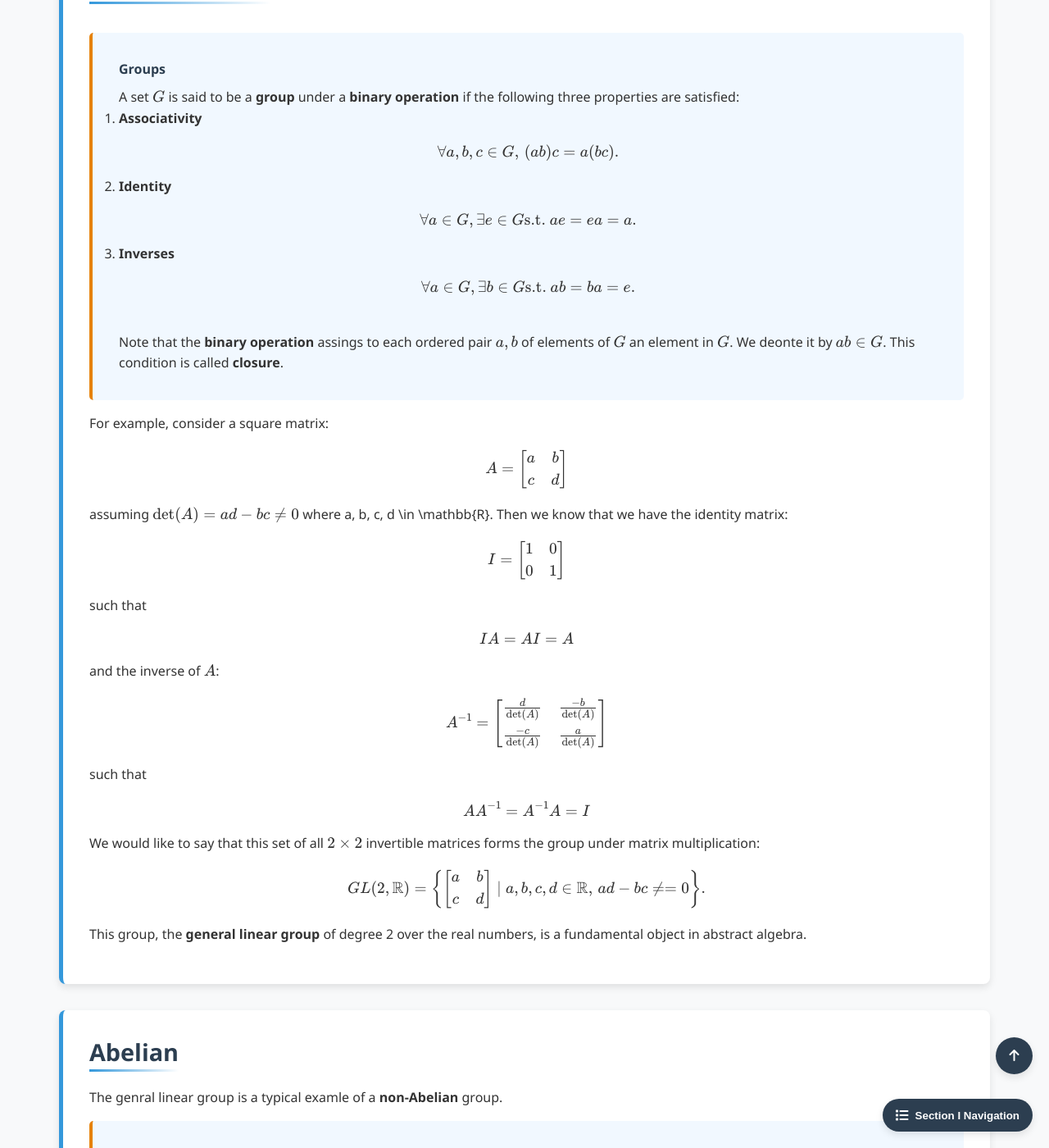
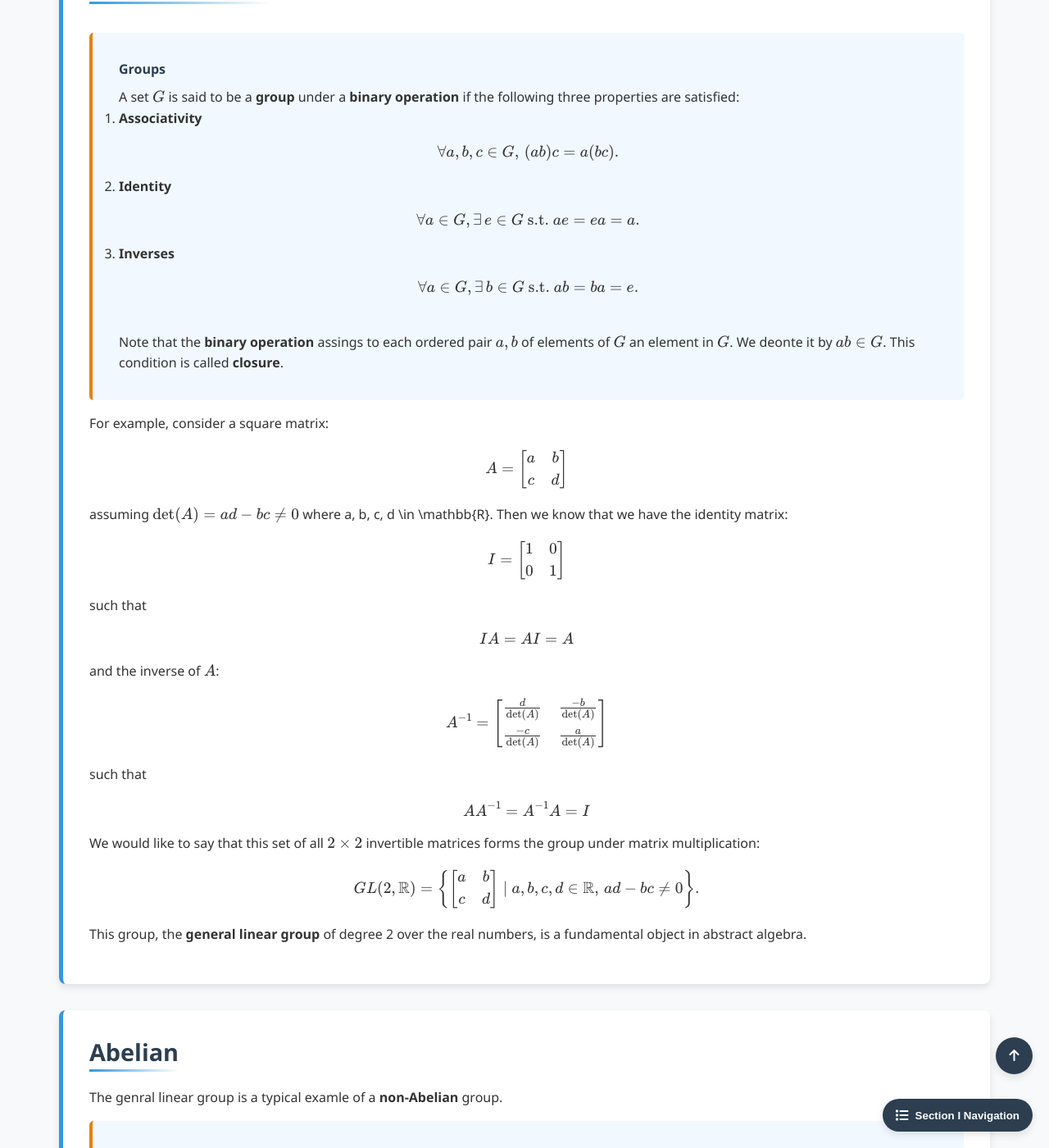
Before and after one commit to Yusukey01/yusukey01.github.io, a Jekyll site: the page built from Mathematics/Linear_algebra/intro_groups.html, in a window 1280 px wide and 1400 px high, scrolled down 1116 px. Shown: the whole window at 82% size. Built offline with Jekyll 4.4.1, drawn with Linux system fonts in a browser that asks for light colours; some of the changed text lies outside the part shown.

Commit message:
Fixed Section I-15 Intro to Abstract Algebra

```diff
--- a/Mathematics/Linear_algebra/intro_groups.html
+++ b/Mathematics/Linear_algebra/intro_groups.html
@@ -126,11 +126,11 @@ uses_python: false
                             \]
                             <li><strong>Identity</strong></li>
                             \[
-                            \forall a \in G, \exists e \in G \text{s.t. } ae = ea = a.
+                            \forall a \in G, \exists \, e \in G \text{ s.t. } ae = ea = a.
                             \]
                             <li> <strong>Inverses</strong></li>
                             \[
-                            \forall a \in G, \exists b \in G \text{s.t. } ab = ba = e.
+                            \forall a \in G, \exists \, b \in G \text{ s.t. } ab = ba = e.
                             \]
                         </ol>
                         <br>
@@ -180,7 +180,7 @@ uses_python: false
                                    a & b \\
                                    c & d \\
                                 \end{bmatrix}
-                                \mid a, b, c, d \in \mathbb{R}, \, ad-bc \neq = 0
+                                \mid a, b, c, d \in \mathbb{R}, \, ad-bc \neq 0
                                 \right\}.
                     \]
                     This group, the <strong>general linear group</strong> of degree 2 over the real numbers, is a
@@ -313,7 +311,6 @@ uses_python: false
                             </tr>
                         </tbody>
                     </table>
-                    <strong>style="text-align: center;">Cayley Table for \(U(12) = \{1, 5, 7, 11\}\)</strong>
                 </div>
                 <p>
                     In this table, for example, \((5 \cdot 7) \bmod 12 = 11 \in U(12)\), and as you can see, this is an
```
Also changed, not shown: other parts of Mathematics/Linear_algebra/intro_groups.html (+2 -4 lines).
